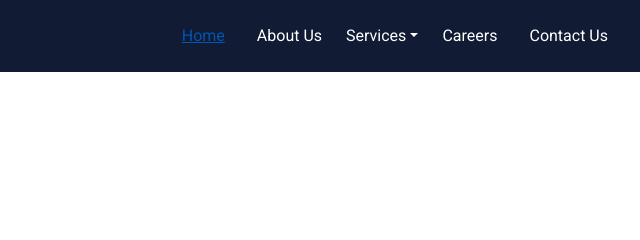
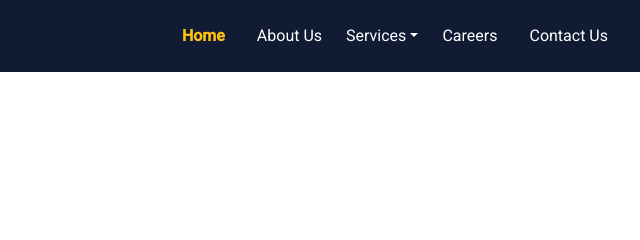
Before and after one commit to zyclyxcwebteam/zyclyx-v.3.0, a Gatsby site: page / in a window 1280 px wide. In both pictures the pointer is over the link "Home". Shown: the top 240 px of the page, 640-1280 px from the left. Built offline with nearby package versions, Linux system fonts and the light colour scheme; Gatsby itself is replaced by a stand-in of ours.

Commit message:
Update layout

```diff
--- a/src/components/NavBar/Navbar.css
+++ b/src/components/NavBar/Navbar.css
@@ -8,6 +8,11 @@
   padding: 1rem;
   color: #ffffff;
 }
+.nav-item a:hover {
+  text-decoration: none;
+  font-weight: 600;
+  color: #fbbf12;
+}
 .navbar-nav {
   display: flex;
   align-items: center;
```
